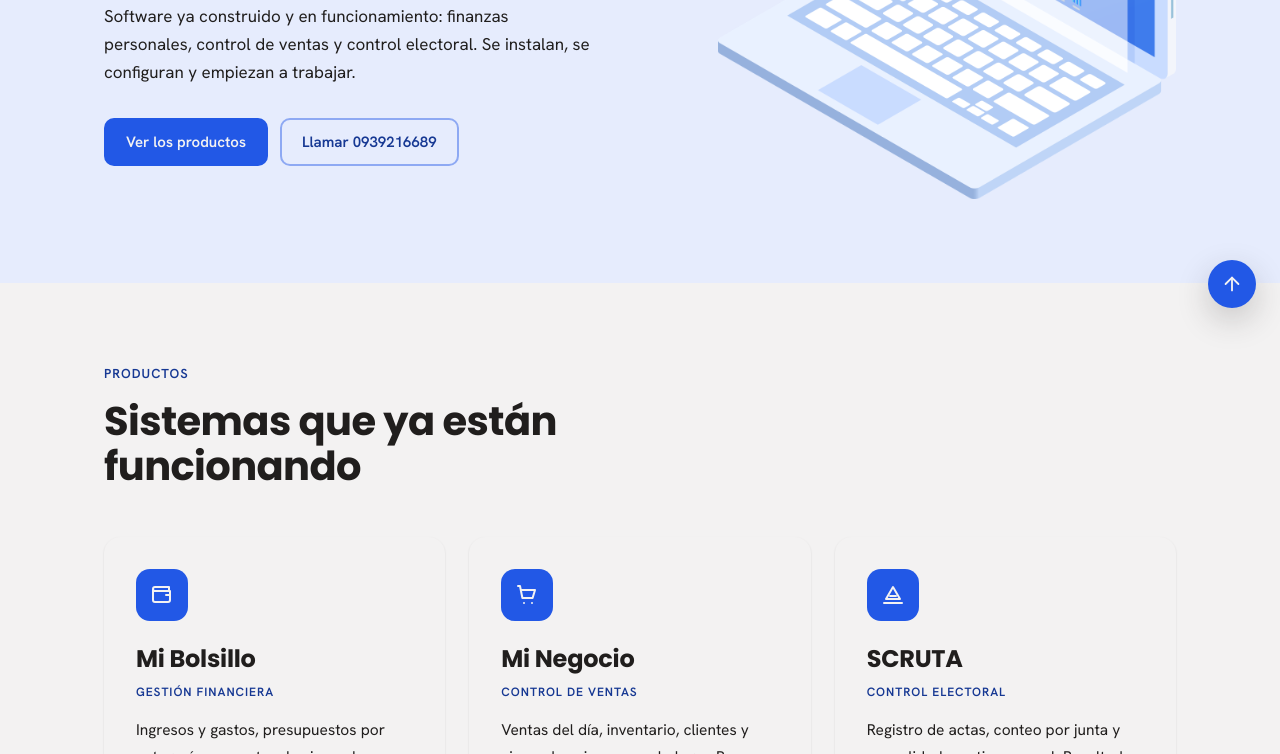
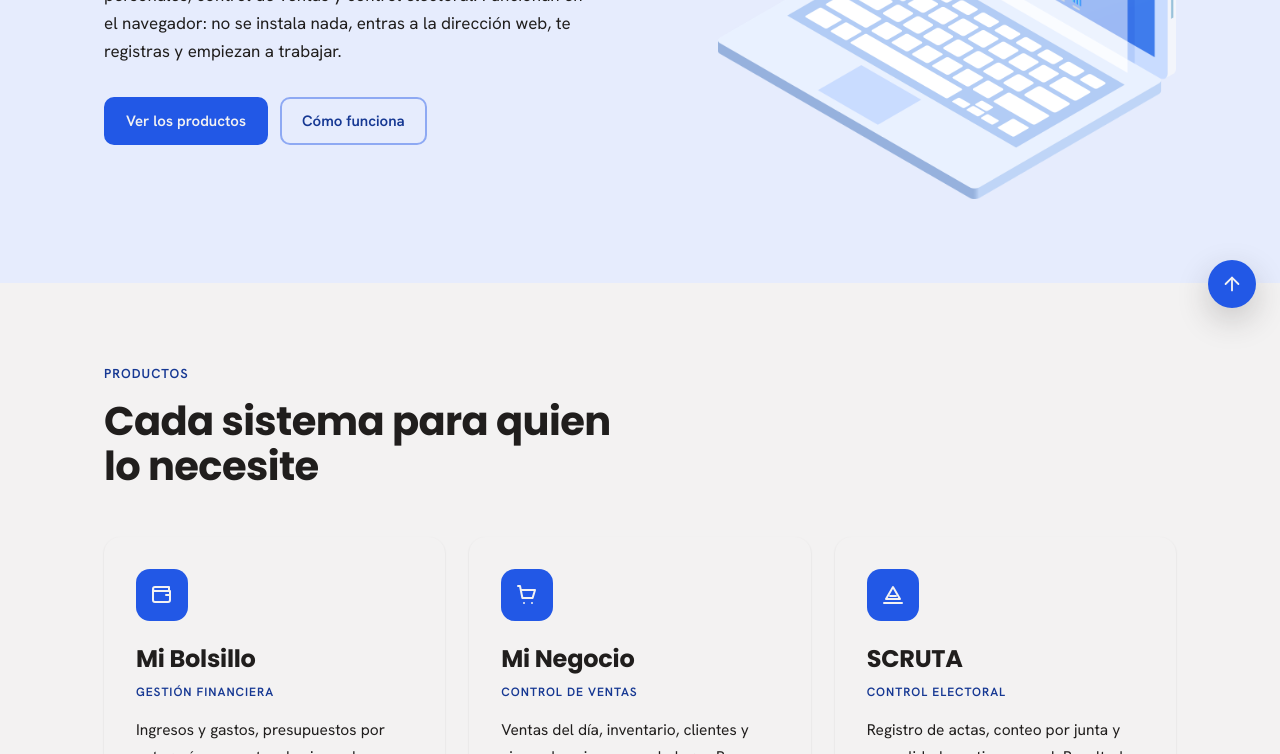
Before and after one commit to netbit04-dev/netbit-landing, a website: page index.html in a window 1280 px wide. Shown: the part 468-1222 px from the top of the page. Drawn offline with Linux system fonts and the light colour scheme.

Commit message:
Correciones en el texto

```diff
--- a/index.html
+++ b/index.html
@@ -65,11 +65,11 @@ a:hover{color:var(--color-accent)}
     <div class="split" style="max-width: 1200px; margin: 0 auto; padding: 84px clamp(20px, 5vw, 72px); display: grid; grid-template-columns: minmax(0, 6fr) minmax(0, 5fr); gap: 48px clamp(32px, 5vw, 80px); align-items: center;">
       <div>
         <span class="mono" style="display: block; font-size: 13px; line-height: 14px; letter-spacing: 0.08em; text-transform: uppercase; color: var(--color-accent-700); margin: 0 0 18px;">Ingeniería informática — La Libertad, Ecuador</span>
-        <h1 style="font-weight: var(--font-heading-weight); font-size: clamp(38px, 5vw, 64px); line-height: 1.08; letter-spacing: -0.02em; margin: 0;">Tres sistemas listos para tu negocio.</h1>
-        <p style="font-size: 17px; line-height: 28px; max-width: 52ch; margin: 28px 0 0;">Software ya construido y en funcionamiento: finanzas personales, control de ventas y control electoral. Se instalan, se configuran y empiezan a trabajar.</p>
+        <h1 style="font-weight: var(--font-heading-weight); font-size: clamp(38px, 5vw, 64px); line-height: 1.08; letter-spacing: -0.02em; margin: 0;">Tres sistemas listos para usar.</h1>
+        <p style="font-size: 17px; line-height: 28px; max-width: 52ch; margin: 28px 0 0;">Software web desarrollado y en funcionamiento: finanzas personales, control de ventas y control electoral. Funcionan en el navegador: no se instala nada, entras a la dirección web, te registras y empiezan a trabajar.</p>
         <div style="display: flex; gap: var(--space-3); flex-wrap: wrap; margin-top: 32px;">
           <a class="btn btn-primary" href="#productos">Ver los productos</a>
-          <a class="btn btn-ghost" href="tel:+593939216689">Llamar 0939216689</a>
+          <a class="btn btn-ghost">Cómo funciona</a>
         </div>
       </div>
       <div style="display:flex; align-items:center; justify-content:center;">
@@ -80,7 +80,7 @@ a:hover{color:var(--color-accent)}
 
   <section id="productos" style="max-width: 1200px; margin: 0 auto; padding: 84px clamp(20px, 5vw, 72px) 70px;">
     <span class="mono" style="display: block; font-size: 13px; line-height: 14px; letter-spacing: 0.08em; text-transform: uppercase; color: var(--color-accent-700); margin: 0 0 18px;">Productos</span>
-    <h2 style="font-weight: var(--font-heading-weight); font-size: clamp(28px, 3.2vw, 40px); line-height: 1.12; letter-spacing: -0.015em; margin: 0; max-width: 24ch;">Sistemas que ya están funcionando</h2>
+    <h2 style="font-weight: var(--font-heading-weight); font-size: clamp(28px, 3.2vw, 40px); line-height: 1.12; letter-spacing: -0.015em; margin: 0; max-width: 24ch;">Cada sistema para quien lo necesite</h2>
 
     <div class="cards" style="display: grid; grid-template-columns: repeat(3, minmax(0, 1fr)); gap: 24px; margin-top: 48px;">
       <div style="background: var(--color-bg); padding: 32px; border-radius: 16px; box-shadow: var(--shadow-sm);">
```
